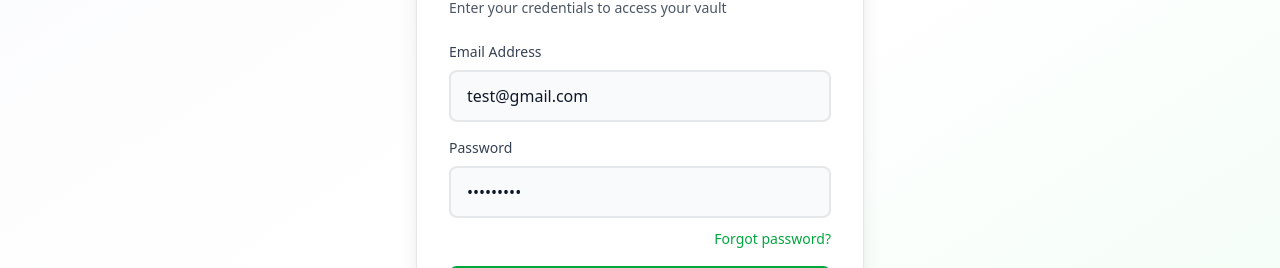
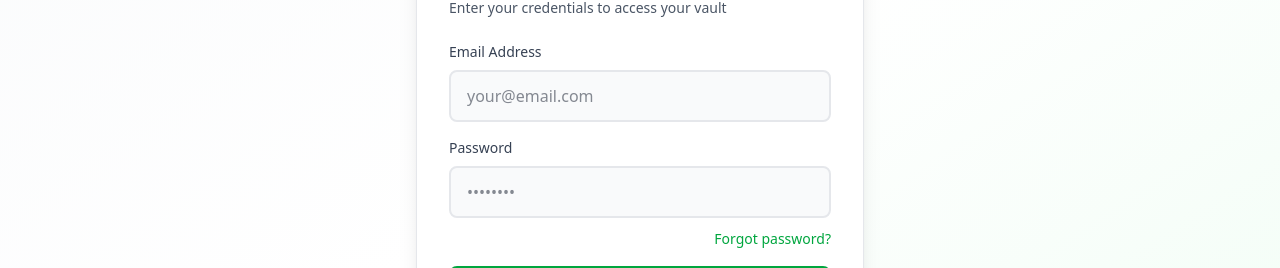
Before and after one commit to rishipandey14/SafeKeyz-Frontend, a React (Vite) app: page /login in a window 1280 px wide. Shown: the part 364-632 px from the top of the page. Built offline with nearby package versions, Linux system fonts and the light colour scheme; no server answers.

Commit message:
removed prefilled data

```diff
--- a/src/Components/auth/Login.jsx
+++ b/src/Components/auth/Login.jsx
@@ -7,8 +7,8 @@ import { addUser } from "../../features/user/userSlice";
 import useToast from "../../hooks/useToast";
 
 const Login = () => {
-  const [emailId, setEmailId] = useState("test@gmail.com");
-  const [password, setPassword] = useState("Test@1234");
+  const [emailId, setEmailId] = useState("");
+  const [password, setPassword] = useState("");
   const [firstName, setFirstName] = useState("");
   const [lastName, setLastName] = useState("");
   const location = useLocation();
```
